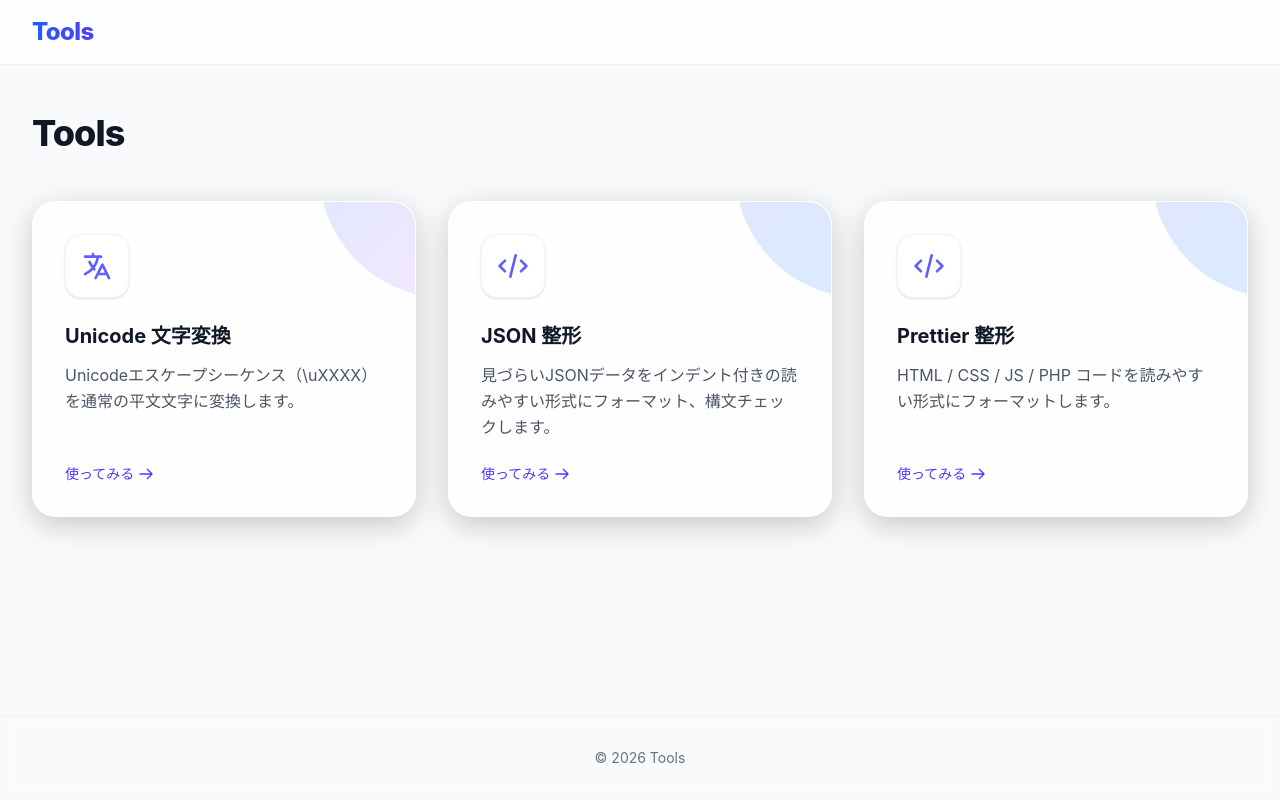
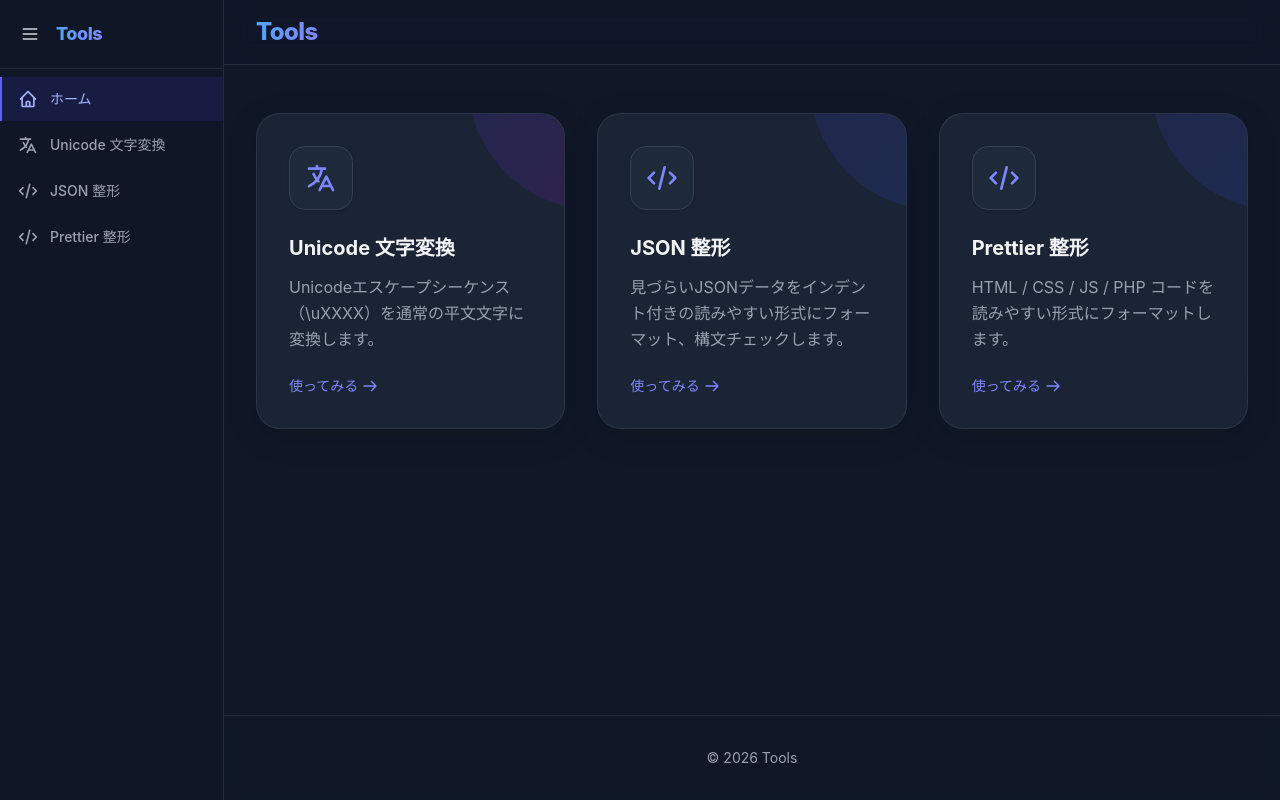
Before and after one commit to inc2734/tools, a website built with Vite: page index.html in a window 1280 px wide. Built offline with nearby package versions, Linux system fonts and the light colour scheme.

Commit message:
feat: サイドバーナビゲーション追加、ヘッダー幅制限削除、ダークモード常時有効化

```diff
--- a/index.html
+++ b/index.html
@@ -12,7 +12,7 @@
   class="bg-gray-50 dark:bg-gray-900 text-gray-900 dark:text-gray-100 min-h-screen flex flex-col font-sans transition-colors duration-200">
   <header
     class="sticky top-0 z-50 bg-white/70 dark:bg-gray-900/70 backdrop-blur-md border-b border-gray-200/50 dark:border-gray-700/50 transition-colors">
-    <div class="max-w-7xl mx-auto px-4 sm:px-6 lg:px-8 py-4 flex justify-between items-center">
+    <div class="px-4 sm:px-6 lg:px-8 py-4 flex justify-between items-center">
       <h1
         class="text-2xl font-extrabold tracking-tight bg-clip-text text-transparent bg-gradient-to-r from-blue-600 to-indigo-600 dark:from-blue-400 dark:to-indigo-400">
         Tools
@@ -21,10 +21,6 @@
   </header>
 
   <main class="flex-grow max-w-7xl mx-auto px-4 sm:px-6 lg:px-8 py-12 w-full animate-fade-in-up">
-    <div class="mb-12 text-center sm:text-left">
-      <h2 class="text-4xl font-extrabold text-gray-900 dark:text-white tracking-tight mb-4">Tools</h2>
-    </div>
-
     <div class="grid grid-cols-1 md:grid-cols-2 lg:grid-cols-3 gap-8">
       <!-- Tool Card 1 -->
       <a href="./unicode/" class="group flex flex-col glass-card rounded-3xl p-8 relative overflow-hidden">
@@ -109,6 +105,10 @@
       &copy; 2026 Tools
     </div>
   </footer>
+  <script type="module">
+    import { initNav } from './nav.js';
+    initNav();
+  </script>
 </body>
 
 </html>
--- /dev/null
+++ b/nav.js
@@ -0,0 +1,259 @@
+// Shared sidebar navigation for all tool pages
+// Desktop: sidebar pushes content. Open = full nav, Closed = thin hamburger column. Always 2-column.
+// Mobile: overlay hamburger menu in header, no state persistence.
+
+const STORAGE_KEY = 'tools-nav-open';
+const DESKTOP_BREAKPOINT = 1024;
+const SIDEBAR_WIDTH = '14rem';     // open width (w-56)
+const COLLAPSED_WIDTH = '3.25rem'; // closed width (just hamburger)
+
+const navItems = [
+    {
+        label: 'ホーム',
+        href: './',
+        icon: '<path stroke-linecap="round" stroke-linejoin="round" stroke-width="2" d="M3 12l2-2m0 0l7-7 7 7M5 10v10a1 1 0 001 1h3m10-11l2 2m-2-2v10a1 1 0 01-1 1h-3m-6 0a1 1 0 001-1v-4a1 1 0 011-1h2a1 1 0 011 1v4a1 1 0 001 1m-6 0h6"></path>',
+        id: 'home'
+    },
+    {
+        label: 'Unicode 文字変換',
+        href: './unicode/',
+        icon: '<path stroke-linecap="round" stroke-linejoin="round" stroke-width="2" d="M3 5h12M9 3v2m1.048 9.5A18.022 18.022 0 016.412 9m6.088 9h7M11 21l5-10 5 10M12.751 5C11.783 10.77 8.07 15.61 3 18.129"></path>',
+        id: 'unicode'
+    },
+    {
+        label: 'JSON 整形',
+        href: './json/',
+        icon: '<path stroke-linecap="round" stroke-linejoin="round" stroke-width="2" d="M10 20l4-16m4 4l4 4-4 4M6 16l-4-4 4-4"></path>',
+        id: 'json'
+    },
+    {
+        label: 'Prettier 整形',
+        href: './prettier/',
+        icon: '<path stroke-linecap="round" stroke-linejoin="round" stroke-width="2" d="M10 20l4-16m4 4l4 4-4 4M6 16l-4-4 4-4"></path>',
+        id: 'prettier'
+    }
+];
+
+function getBasePath() {
+    const path = window.location.pathname;
+    const match = path.match(/\/tools\//);
+    if (!match) return './';
+    const afterTools = path.substring(path.indexOf('/tools/') + 7);
+    if (afterTools && afterTools !== '' && afterTools !== 'index.html') return '../';
+    return './';
+}
+
+function getCurrentPageId() {
+    const path = window.location.pathname;
+    if (path.includes('/unicode')) return 'unicode';
+    if (path.includes('/json')) return 'json';
+    if (path.includes('/prettier')) return 'prettier';
+    return 'home';
+}
+
+function isDesktop() { return window.innerWidth >= DESKTOP_BREAKPOINT; }
+
+function getStoredState() {
+    const stored = localStorage.getItem(STORAGE_KEY);
+    if (stored === null) return true;
+    return stored === 'true';
+}
+
+function setStoredState(open) {
+    localStorage.setItem(STORAGE_KEY, String(open));
+}
+
+export function initNav() {
+    const basePath = getBasePath();
+    const currentId = getCurrentPageId();
+    let sidebarOpen = isDesktop() ? getStoredState() : false;
+
+    // --- Build nav links ---
+    const itemsHtml = navItems.map(item => {
+        const href = basePath + item.href.replace('./', '');
+        const isActive = item.id === currentId;
+        const activeClass = isActive
+            ? 'bg-indigo-50 dark:bg-indigo-900/30 text-indigo-700 dark:text-indigo-300 border-l-2 border-indigo-500'
+            : 'text-gray-600 dark:text-gray-400 hover:bg-gray-100 dark:hover:bg-gray-800 hover:text-gray-900 dark:hover:text-gray-200 border-l-2 border-transparent';
+        return `
+            <a href="${href}" class="flex items-center px-4 py-3 text-sm font-medium ${activeClass} transition-colors">
+                <svg class="w-5 h-5 mr-3 flex-shrink-0" fill="none" stroke="currentColor" viewBox="0 0 24 24">${item.icon}</svg>
+                <span class="whitespace-nowrap">${item.label}</span>
+            </a>
+        `;
+    }).join('');
+
+    // --- Hamburger button HTML ---
+    const hamburgerHtml = `
+        <button id="sidebar-toggle" class="w-9 h-9 flex items-center justify-center rounded-lg text-gray-600 dark:text-gray-300 hover:bg-gray-100 dark:hover:bg-gray-800 transition-colors cursor-pointer flex-shrink-0" aria-label="ナビゲーション切り替え">
+            <svg class="w-5 h-5" fill="none" stroke="currentColor" viewBox="0 0 24 24">
+                <path stroke-linecap="round" stroke-linejoin="round" stroke-width="2" d="M4 6h16M4 12h16M4 18h16"></path>
+            </svg>
+        </button>
+    `;
+
+    // --- Build sidebar ---
+    const sidebar = document.createElement('aside');
+    sidebar.id = 'sidebar-nav';
+    sidebar.innerHTML = `
+        <nav class="h-full flex flex-col bg-white/95 dark:bg-gray-900/95 backdrop-blur-md border-r border-gray-200/50 dark:border-gray-700/50 overflow-hidden">
+            <div id="sidebar-header" class="px-3 py-4 border-b border-gray-200/50 dark:border-gray-700/50 flex items-center min-h-[57px]">
+                ${hamburgerHtml}
+                <span id="sidebar-title" class="ml-2 text-lg font-extrabold tracking-tight bg-clip-text text-transparent bg-gradient-to-r from-blue-600 to-indigo-600 dark:from-blue-400 dark:to-indigo-400 whitespace-nowrap">Tools</span>
+            </div>
+            <div id="sidebar-links" class="flex-grow py-2 space-y-0.5 overflow-y-auto overflow-x-hidden">
+                ${itemsHtml}
+            </div>
+        </nav>
+    `;
+
+    // --- Mobile: also insert hamburger into header ---
+    const header = document.querySelector('header');
+    let mobileToggleBtn = null;
+    if (header) {
+        const headerInner = header.querySelector(':scope > div');
+        if (headerInner) {
+            mobileToggleBtn = document.createElement('button');
+            mobileToggleBtn.id = 'sidebar-toggle-mobile';
+            mobileToggleBtn.className = 'lg:hidden w-9 h-9 flex items-center justify-center rounded-lg text-gray-600 dark:text-gray-300 hover:bg-gray-100 dark:hover:bg-gray-800 transition-colors cursor-pointer mr-2 flex-shrink-0';
+            mobileToggleBtn.setAttribute('aria-label', 'ナビゲーション切り替え');
+            mobileToggleBtn.innerHTML = `
+                <svg class="w-5 h-5" fill="none" stroke="currentColor" viewBox="0 0 24 24">
+                    <path stroke-linecap="round" stroke-linejoin="round" stroke-width="2" d="M4 6h16M4 12h16M4 18h16"></path>
+                </svg>
+            `;
+
+            const leftGroup = headerInner.querySelector(':scope > div.flex.items-center');
+            if (leftGroup) {
+                leftGroup.insertBefore(mobileToggleBtn, leftGroup.firstChild);
+            } else {
+                const firstChild = headerInner.firstElementChild;
+                const wrapper = document.createElement('div');
+                wrapper.className = 'flex items-center';
+                wrapper.appendChild(mobileToggleBtn);
+                if (firstChild) {
+                    headerInner.insertBefore(wrapper, firstChild);
+                    wrapper.appendChild(firstChild);
+                } else {
+                    headerInner.prepend(wrapper);
+                }
+            }
+        }
+    }
+
+    // --- Overlay (mobile only) ---
+    const overlay = document.createElement('div');
+    overlay.id = 'sidebar-overlay';
+    overlay.className = 'fixed inset-0 bg-black/20 backdrop-blur-[1px] z-[55] transition-opacity duration-300 opacity-0 pointer-events-none lg:hidden';
+
+    // --- Insert into DOM ---
+    document.body.prepend(overlay);
+    document.body.prepend(sidebar);
+
+    // --- Sidebar toggle inside sidebar ---
+    const sidebarToggle = sidebar.querySelector('#sidebar-toggle');
+
+    // --- Apply layout ---
+    function applyStyles(open, animate = true) {
+        const desktop = isDesktop();
+        const duration = animate ? '300ms' : '0ms';
+        const timing = 'cubic-bezier(0.4, 0, 0.2, 1)';
+
+        if (desktop) {
+            // Desktop: sidebar is always visible, either full or collapsed
+            sidebar.style.position = 'fixed';
+            sidebar.style.top = '0';
+            sidebar.style.left = '0';
+            sidebar.style.height = '100%';
+            sidebar.style.zIndex = '60';
+            sidebar.style.transform = 'translateX(0)';
+            sidebar.style.width = open ? SIDEBAR_WIDTH : COLLAPSED_WIDTH;
+            sidebar.style.transitionProperty = 'width';
+            sidebar.style.transitionDuration = duration;
+            sidebar.style.transitionTimingFunction = timing;
+
+            // Push body content
+            document.body.style.marginLeft = open ? SIDEBAR_WIDTH : COLLAPSED_WIDTH;
+            document.body.style.transitionProperty = 'margin-left';
+            document.body.style.transitionDuration = duration;
+            document.body.style.transitionTimingFunction = timing;
+
+            // Show/hide nav links and title
+            const linksEl = sidebar.querySelector('#sidebar-links');
+            const titleEl = sidebar.querySelector('#sidebar-title');
+            if (open) {
+                linksEl.style.display = '';
+                titleEl.style.display = '';
+            } else {
+                linksEl.style.display = 'none';
+                titleEl.style.display = 'none';
+            }
+
+            // Hide overlay on desktop
+            overlay.classList.add('opacity-0', 'pointer-events-none');
+            overlay.classList.remove('opacity-100');
+
+        } else {
+            // Mobile: overlay sidebar
+            sidebar.style.position = 'fixed';
+            sidebar.style.top = '0';
+            sidebar.style.left = '0';
+            sidebar.style.height = '100%';
+            sidebar.style.zIndex = '60';
+            sidebar.style.width = SIDEBAR_WIDTH;
+            sidebar.style.transform = open ? 'translateX(0)' : 'translateX(-100%)';
+            sidebar.style.transitionProperty = 'transform';
+            sidebar.style.transitionDuration = duration;
+            sidebar.style.transitionTimingFunction = timing;
+
+            // No content push on mobile
+            document.body.style.marginLeft = '0';
+
+            // Always show links and title on mobile (sidebar is either fully visible or hidden)
+            const linksEl = sidebar.querySelector('#sidebar-links');
+            const titleEl = sidebar.querySelector('#sidebar-title');
+            linksEl.style.display = '';
+            titleEl.style.display = '';
+
+            // Overlay
+            if (open) {
+                overlay.classList.remove('opacity-0', 'pointer-events-none');
+                overlay.classList.add('opacity-100');
+            } else {
+                overlay.classList.add('opacity-0', 'pointer-events-none');
+                overlay.classList.remove('opacity-100');
+            }
+        }
+    }
+
+    function toggle(forceState) {
+        const newState = forceState !== undefined ? forceState : !sidebarOpen;
+        if (newState === sidebarOpen) return;
+        sidebarOpen = newState;
+        applyStyles(sidebarOpen, true);
+        if (isDesktop()) setStoredState(sidebarOpen);
+    }
+
+    // --- Event listeners ---
+    if (sidebarToggle) {
+        sidebarToggle.addEventListener('click', () => toggle());
+    }
+    if (mobileToggleBtn) {
+        mobileToggleBtn.addEventListener('click', () => toggle(true));
+    }
+    overlay.addEventListener('click', () => toggle(false));
+
+    // Resize handler
+    let wasDesktop = isDesktop();
+    window.addEventListener('resize', () => {
+        const nowDesktop = isDesktop();
+        if (nowDesktop !== wasDesktop) {
+            wasDesktop = nowDesktop;
+            sidebarOpen = nowDesktop ? getStoredState() : false;
+            applyStyles(sidebarOpen, false);
+        }
+    });
+
+    // --- Initial render ---
+    applyStyles(sidebarOpen, false);
+}
--- a/style.css
+++ b/style.css
@@ -1,4 +1,6 @@
 @import "tailwindcss";
+
+@custom-variant dark (&:where(.dark, .dark *));
 
 @layer base {
   body {
@@ -41,6 +43,7 @@
 
 /* Button feedback */
 @layer components {
+
   #copy-btn,
   #clear-btn {
     cursor: pointer;
```
Also changed, not shown: json/index.html (+5 -1 lines), prettier/index.html (+5 -1 lines), unicode/index.html (+5 -1 lines).
